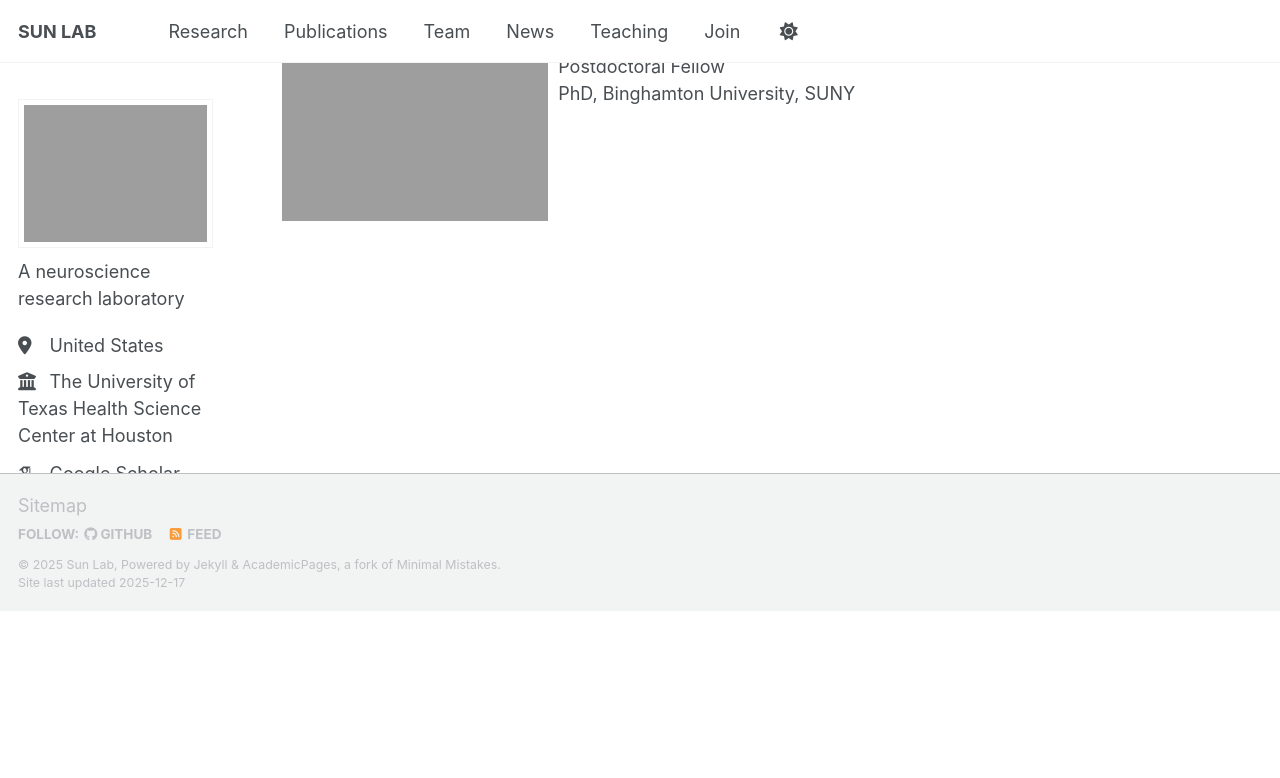
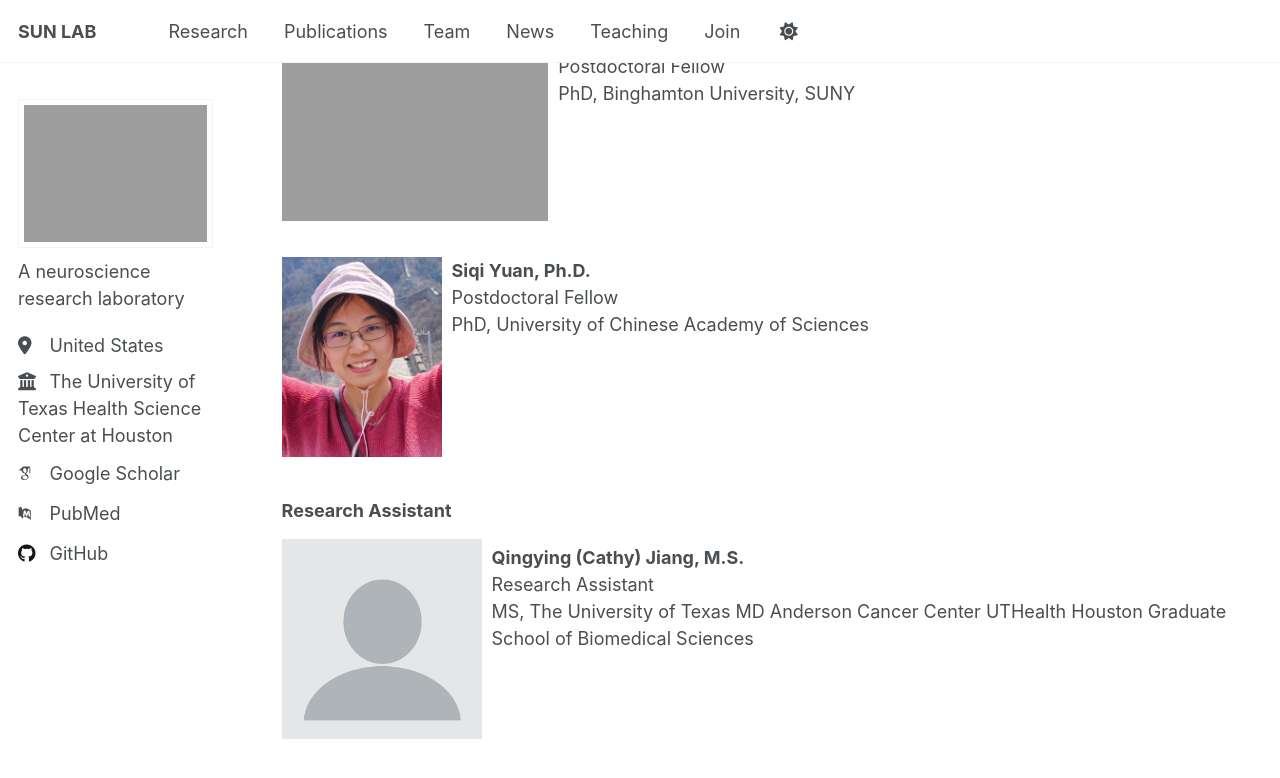
Before and after one commit to suny-lab/suny-lab.github.io, a Jekyll site: the page built from _pages/team.md, in a window 1280 px wide and 900 px high, scrolled down 470 px. Shown: the top 778 px of the window. Built offline with Jekyll 4.4.1, drawn with Linux system fonts in a browser that asks for light colours; some web fonts are replaced; a script that is not in the unit is left out; before the commit the page ends 1081 px from its top, so only the background shows below that.

Commit message:
updated on Dec 16, 2025

```diff
--- a/_pages/team.md
+++ b/_pages/team.md
@@ -30,4 +30,24 @@ yanjun.sun@uth.tmc.edu<br>
 Postdoctoral Fellow<br>
 PhD, Binghamton University, SUNY<br>
 </div>
+<br><br><br><br>
+
+![]({{ site.url }}{{ site.baseurl }}/images/team/SiqiYuan_crop2.jpg){: style="height: 200px; float: left; margin-right: 10px" }
+
+<div style="line-height: 1.5">
+<strong>Siqi Yuan, Ph.D.</strong><br>
+Postdoctoral Fellow<br>
+PhD, University of Chinese Academy of Sciences <br>
+</div>
+<br><br><br><br>
+
+### Research Assistant
+
+![]({{ site.url }}{{ site.baseurl }}/images/profile.png){: style="height: 200px; float: left; margin-right: 10px" }
+
+<div style="line-height: 1.5">
+<strong>Qingying (Cathy) Jiang, M.S.</strong><br>
+Research Assistant<br>
+MS, The University of Texas MD Anderson Cancer Center UTHealth Houston Graduate School of Biomedical Sciences <br>
+</div>
 <br>
```
Also changed, not shown: _pages/about.md (+8 -0 lines), _pages/news.md (+7 -0 lines), images/team/SiqiYuan_crop2.jpg (added), 3 other files.
